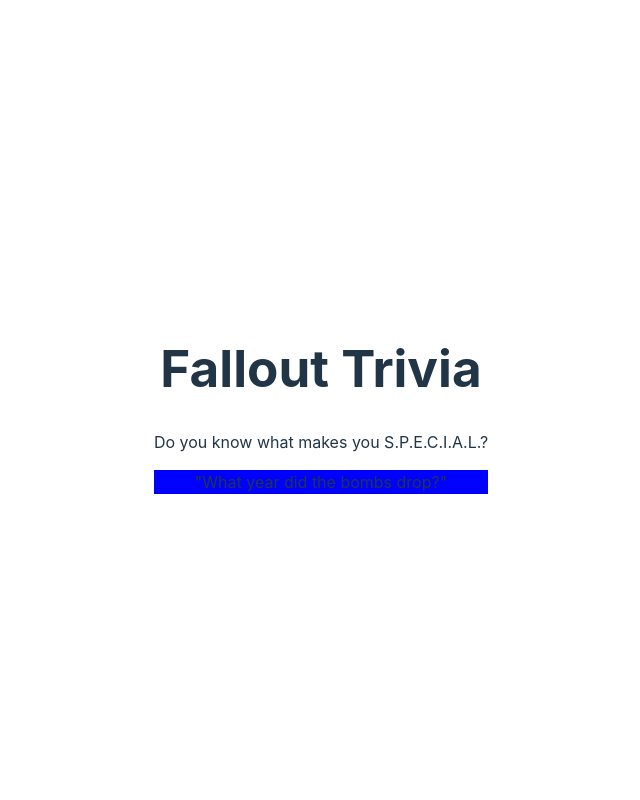
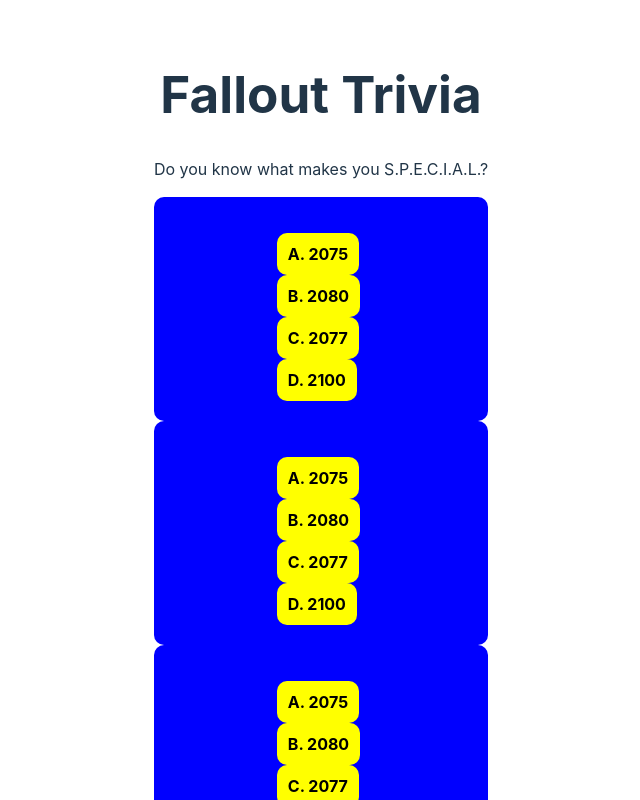
Before and after one commit to nukaterrapin7/trivia-app, a React (Vite) app: page / in a window 1280 px wide. Shown: the top 800 px of the page, without its empty margins (319-959 px from the left). Built offline with nearby package versions, Linux system fonts and the light colour scheme.

Commit message:
Added all trivia questions, updated buttons, and some functinoality

```diff
--- a/src/App.css
+++ b/src/App.css
@@ -5,20 +5,22 @@
   text-align: center;
 }
 
-
-.triviaField {
+.cardContainer {
+  background-color: blue;
   display: flex;
-  flex-direction: row;
+  flex-wrap: wrap;
+  gap: 20px;
+  row-gap: 20px;
+  padding: 20px;
+  justify-content: center;
+  border-radius: 10px;
 }
 
-.cardContainer {
-  background-color: blue;
-}
-
-.card {
+/* .card {
   display: flex;
   flex-direction: column;
-}
+
+} */
 
 /* .cardTop {
 
@@ -26,10 +28,24 @@
 
 .cardBottom {
   display: flex;
-  flex-direction: row;
+  flex-direction: column;
+}
+
+.answerButton {
+  display: flex;
+  flex-direction: column;
+  background-color: yellow;
+  color: black;
+  font-weight: bold;
+  padding: 10px;
+  margin-right: 5px;
+  border-radius: 10px;
 }
 
 button {
   background-color: yellow;
   color: black;
+  font-weight: bold;
+  padding: 10px;
+  margin-right: 5px;
 }
--- a/src/App.jsx
+++ b/src/App.jsx
@@ -3,34 +3,34 @@
 import Trivia from './Components/Trivia'
 
 const questions = [
-{question:"What year did the bombs drop?", optionOne:"2075", optionTwo:"2080", optionThree:"2077", optionFour:"2100"},
-"What is arguably the most iconic quote from Fallout?",
-"What is the New common Currency used in fallout?",
-"What is the G.O.A.T.?",
-"What is the major source of power in Fallout?",
-"Who are the Enclave?",
-"In fallout 1, Why Was The Vault Dweller Sent Out Into The Wasteland?",
-"When was Nuka-Cola Invented?",
-"What was the Secret ingredient in Nuka Cola Quantum?",
-"How was the War between The U.S and China started?",
-"How long do ghouls live for?",
-"What was on The Platinum Chip?",
-"Which Country Was Annexed By The US?",
-"What Animal Did The Deathclaw Evolve From?",
-"What Creature Is The Result Of Mixing Rattlesnake And Coyote DNA?",
-"In New Vegas, Which Group Is Best Known For Chem Trading?",
-"Where was The Battle Of Anchorage Fought at?",
-"How old is Rex?",
-"When MacCready was younger, which Town was he the Mayor of?",
-"What does V.A.T.S. stand for?",
-"How many Vaults were designed to work properly as control Vaults?",
-"What was the Experiment on Vault 101?",
-"Who is the sheriff and mayor of Megaton?",
-"How Long did The Great War last?",
-"What is the G.E.C.K.'s Purpose ?",
-"Where does Fallout 1 take place?",
-"What company manufactures the Mr. Handy and Protectron Robots?",
-"What beverage was more popular in the west than Nuka-Cola?"
+{question:"What year did the bombs drop?", optionA:"2075", optionB:"2080", optionC:"2077", optionD:"2100"},
+{question:"What is arguably the most iconic quote from Fallout?",optionA:"Death Is A Preferable Alternative To Communism.", optionB:"I Don't Enjoy Killing But When Done Righteously, It's Just Another Chore", optionC:"War Never Changes", optionD:"It's The End Of The World, All Over Again"},
+{question:"What is the New common Currency used in fallout?",optionA:"Ammo", optionB:"NCR dollars", optionC:"Nuka Cola", optionD:"Caps"},
+{question:"What is the G.O.A.T.?",optionA:"An experimental weapon", optionB:"A Vault-Tec test to determine a residents job", optionC:"A Vault-Tec test to determine a residents income", optionD:"A Vault-Tec test to determine a residents morals"},
+{question:"What is the major source of power in Fallout?",optionA:"Wind Energy", optionB:"Geothermal Energy", optionC:"Nuclear Energy", optionD:"Solar Energy"},
+{question:"Who are the Enclave?",optionA:"A self-proclaimed continuation of the pre-War United States", optionB:"THE BAD GUYS!!!!", optionC:"A Direct continuation of the pre-War United States", optionD:"A Direct continuation of the pre-War Communist China"},
+{question:"In fallout 1, Why Was The Vault Dweller Sent Out Into The Wasteland?",optionA:"To trade with locals", optionB:"To locate a water chip", optionC:"To locate resources", optionD:"To stop 'The Master'"},
+{question:"When was Nuka-Cola Invented?",optionA:"2075", optionB:"1998", optionC:"2044", optionD:"2025"},
+{question:"What was the Secret ingredient in Nuka Cola Quantum?",optionA:"Micro-plastics", optionB:"Cocaine", optionC:"200% more sugar", optionD:"Radioactive Isotopes"},
+{question:"How was the War between The U.S and China started?",optionA:"A Crisis over energy", optionB:"An assassination", optionC:"America invaded China", optionD:"China invaded America"},
+{question:"How long do ghouls live for?",optionA:"Only a few years", optionB:"Average Human lifespan", optionC:"Centuries", optionD:"A few Decades"},
+{question:"What was on The Platinum Chip?",optionA:"Operating System Upgrade For Mr. House's Computers And Defense Systems", optionB:"The location of the Enclave H.Q.", optionC:"Blueprints for new Robots", optionD:"Blueprints for a nuclear reactor"},
+{question:"Which Country Was Annexed By The US?",optionA:"Mexico", optionB:"Brazil", optionC:"Canada", optionD:"Thailand"},
+{question:"What Animal Did The Deathclaw Evolve From?",optionA:"Bearded Dragon", optionB:"Kamado Dragon", optionC:"Iguana", optionD:"Chameleon"},
+{question:"What Creature Is The Result Of Mixing Rattlesnake And Coyote DNA?",optionA:"Bloat fly", optionB:"Nightstalker", optionC:"Shaky Snake", optionD:"Cazadore"},
+{question:"In New Vegas, Which Group Is Best Known For Chem Trading?",optionA:"The Boomers", optionB:"The Khans", optionC:"The Powder Gangers", optionD:"The Vipers"},
+{question:"Where was The Battle Of Anchorage Fought at?",optionA:"Antarctica", optionB:"Russia", optionC:"Alaska", optionD:"Greenland"},
+{question:"How old is Rex?",optionA:"8", optionB:"22", optionC:"209", optionD:"109"},
+{question:"When MacCready was younger, which Town was he the Mayor of?",optionA:"Rivet City", optionB:"Goodneighbor", optionC:"Megaton", optionD:"Little Lamplight"},
+{question:"What does V.A.T.S. stand for?",optionA:"Vault-Tec Automatic Targeting System", optionB:"Vault-Tec Accurate Targeting System", optionC:"Vault-Tec Assisted Targeting System", optionD:"Very Accurate Targeting System"},
+{question:"How many Vaults were designed to work properly as control Vaults?",optionA:"10", optionB:"12", optionC:"17", optionD:"20"},
+{question:"What was the Experiment on Vault 101?",optionA:"Pumping psychoactive drugs into the circulation system", optionB:"The vault door would not seal properly, allowing radiation to seep in", optionC:"To test the role of the Overseer in a community that remains indefinitely isolated from the outside world", optionD:"None, it was one of the seventeen control Vaults"},
+{question:"Who is the sheriff and mayor of Megaton?",optionA:"Colin Moriarty", optionB:"Deputy Weld", optionC:"Moira Brown", optionD:"Lucas Simms"},
+{question:"How Long did The Great War last?",optionA:"2 Years", optionB:"2 Days", optionC:"2 Hours", optionD:"1 Hour"},
+{question:"What is the G.E.C.K.'s Purpose?",optionA:"Creating and sustaining life in a post-War environment", optionB:"Locating Fresh water in a post-War environment", optionC:"Sends out an S.O.S. Message", optionD:"Contains Nuclear Launch Codes"},
+{question:"Where does Fallout 1 take place?",optionA:"Nevada", optionB:"Northern California", optionC:"New Mexico", optionD:"Southern California"},
+{question:"What company manufactures the Mr. Handy and Protectron Robots?",optionA:"Med-Tech", optionB:"RobCo Industries", optionC:"Wattz Electronics", optionD:"ArcJet Systems"},
+{question:"What beverage was more popular in the west than Nuka-Cola?",optionA:"Vim", optionB:"Sunset Sarsaparilla", optionC:"Atomic Cocktail", optionD:"Slocum's Joe"}
 ]
 
 const correctAnswers = [
@@ -74,25 +74,15 @@
         <h1>Fallout Trivia</h1>
         <p>Do you know what makes you S.P.E.C.I.A.L.?</p>
       </div>
-      <Trivia />
-      {/* <div className='triviaField'>
-        <button>Last Question</button>
-        <div className='cardContainer'>
-          <div className='card'> */}
-            {/* Card Front */}
-            {/* <div className='cardTop'>"What year did the bombs drop?"</div>
-            <div className='cardBottom'>
-              <button className='answerButton'>2075</button>
-              <button className='answerButton'>2080</button>
-              <button className='answerButton'>2077</button>
-              <button className='answerButton'>2100</button>
-            </div> */}
-            {/* Card Back */}
-            {/* <div>"2077"</div>
-          </div>
-        </div>
-        <button>Next Question</button>
-      </div> */}
+      {questions.map((question) => {
+        return (
+          <Trivia key={question} question={questions.question} optionA="2075" optionB="2080" optionC="2077" optionD="2100"/>
+        )
+      })}
+      <div className='scrollButtons'>
+        <button>Previous</button>
+        <button>Next</button>
+      </div>
     </>
   )
 }
--- a/src/Components/Answers.jsx
+++ /dev/null
@@ -1,9 +0,0 @@
-import { useState } from "react";
-
-function answerButton() {
-    return(
-        <button>This is a button</button>
-    )
-}
-
-export default answerButton
--- a/src/Components/Trivia.jsx
+++ b/src/Components/Trivia.jsx
@@ -1,7 +1,6 @@
 import { useState } from "react";
-import answerButton from "./Answers";
 
-function Trivia({question, optionOne, OptionTwo, optionThree, optionFour}){
+function Trivia({question, optionA, optionB, optionC, optionD}){
 
     const [flipped, setFlipped] = useState(false)
 
@@ -18,21 +17,24 @@
             {!flipped &&
                 <div className="card">
                     <div className="cardFront">
-                        <div className="cardTop">"What year did the bombs drop?"</div>
-                        <div className="cardBottom">
-                            <answerButton />
-                            {/* <button className='answer-button'>2075</button>
-                            <button className='answer-button'>2080</button>
-                            <button className='answer-button'>2077</button>
-                            <button className='answer-button'>2100</button> */}
+                            <p>{question}</p>
+                            <button className='answerButton' choice='A'>A. {optionA}</button>
+                            <button className='answerButton' choice='B'>B. {optionB}</button>
+                            <button className='answerButton' choice='C'>C. {optionC}</button>
+                            <button className='answerButton' choice='D'>D. {optionD}</button>
                         </div>
                     </div>
-                </div>
             }
-                {/* Card Back */}
-                {flipped &&
-                <div className="cardBack">
-                <h2>"2077"</h2>
+            {/* Card Back */}
+            {flipped &&
+                <div className="card">
+                    <div className="cardBack">
+                            <p>{question}</p>
+                            <button className='answerButton' choice='A'>A. {optionA}</button>
+                            <button className='answerButton' choice='B'>B. {optionB}</button>
+                            <button className='answerButton' choice='C'>C. {optionC}</button>
+                            <button className='answerButton' choice='D'>D. {optionD}</button>
+                    </div>
                 </div>
                 }
         </div>
```
